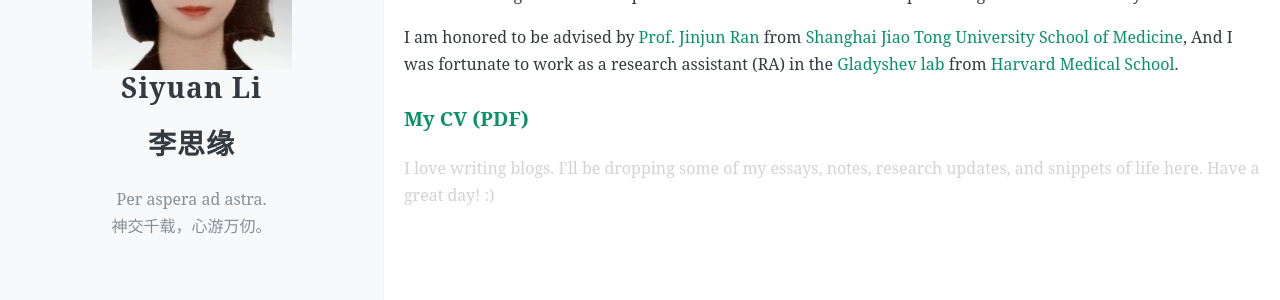
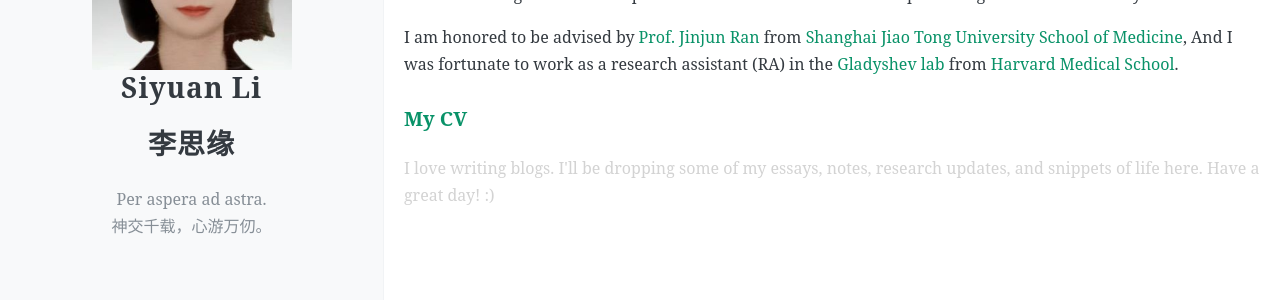
Before and after one commit to ApolloLSY/Attic, a Jekyll site: the page built from about.md, in a window 1280 px wide. Shown: the part 261-561 px from the top of the page. Built offline with Jekyll 4.4.1, drawn with Linux system fonts in a browser that asks for light colours; comment, search, counter and statistics services are not loaded.

Commit message:
Update about.md

```diff
--- a/about.md
+++ b/about.md
@@ -8,6 +8,6 @@ Hello! I’m an undergraduate at [Shanghai Jiao Tong University](https://www.sjt
 
 I am honored to be advised by [Prof. Jinjun Ran](https://scholar.google.com/citations?user=VjVQi2IAAAAJ&hl=zh-CN) from [Shanghai Jiao Tong University School of Medicine](https://www.shsmu.edu.cn/sph/index.htm), And I was fortunate to work as a research assistant (RA) in the [Gladyshev lab](https://gladyshevlab.bwh.harvard.edu/) from [Harvard Medical School](https://hms.harvard.edu/).
 
-<h3><a href="https://drive.google.com/file/d/12ItCSLegxhgdNpkH-K6VlXpqaINbt2uN/preview" target="_blank">My CV (PDF)</a></h3>
+<h3><a href="https://drive.google.com/file/d/12ItCSLegxhgdNpkH-K6VlXpqaINbt2uN/preview" target="_blank">My CV</a></h3>
 
 <p style="color: #d3d3d3;">I love writing blogs. I'll be dropping some of my essays, notes, research updates, and snippets of life here. Have a great day! :)</p>
```
